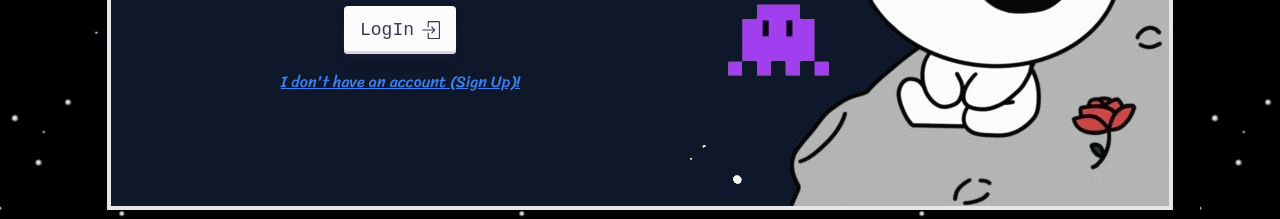
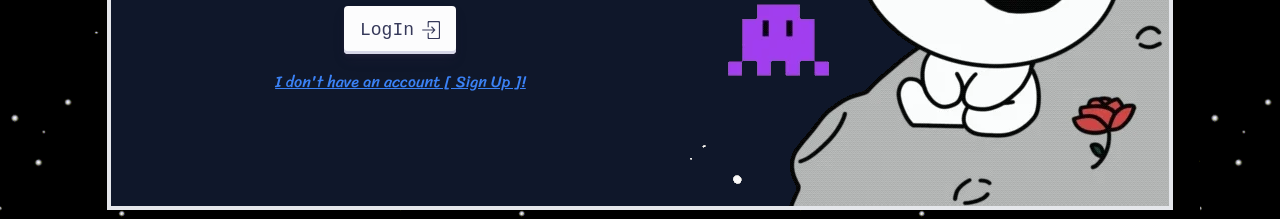
Before and after one commit to NAVEEN1442/GatheringAstrologer, a React (Create React App) app: page /login in a window 1280 px wide. Shown: the part 490-709 px from the top of the page. Built offline with nearby package versions, Linux system fonts and the light colour scheme; a web font is replaced by a local one.

Commit message:
changed log and sign switch text

```diff
--- a/src/Routes/Login.js
+++ b/src/Routes/Login.js
@@ -119,7 +119,7 @@ function Login() {
 
         <NavLink to="/signup">
         <div className=' underline  md:text-blue-500 text-blue-500 cursor-pointer'>
-          I don't have an account (Sign Up)!
+          I don't have an account  [ Sign Up ]!
         </div>
         </NavLink>
 
--- a/src/Routes/Signup.js
+++ b/src/Routes/Signup.js
@@ -139,7 +139,7 @@ function Welcome() {
 
         <NavLink to="/login">
         <div className=' md:text-blue-500 text-blue-500 underline cursor-pointer'>
-          Already have an account ( LogIn )
+          Already have an account [ LogIn ]!
         </div>
         </NavLink>
     </div>
```
